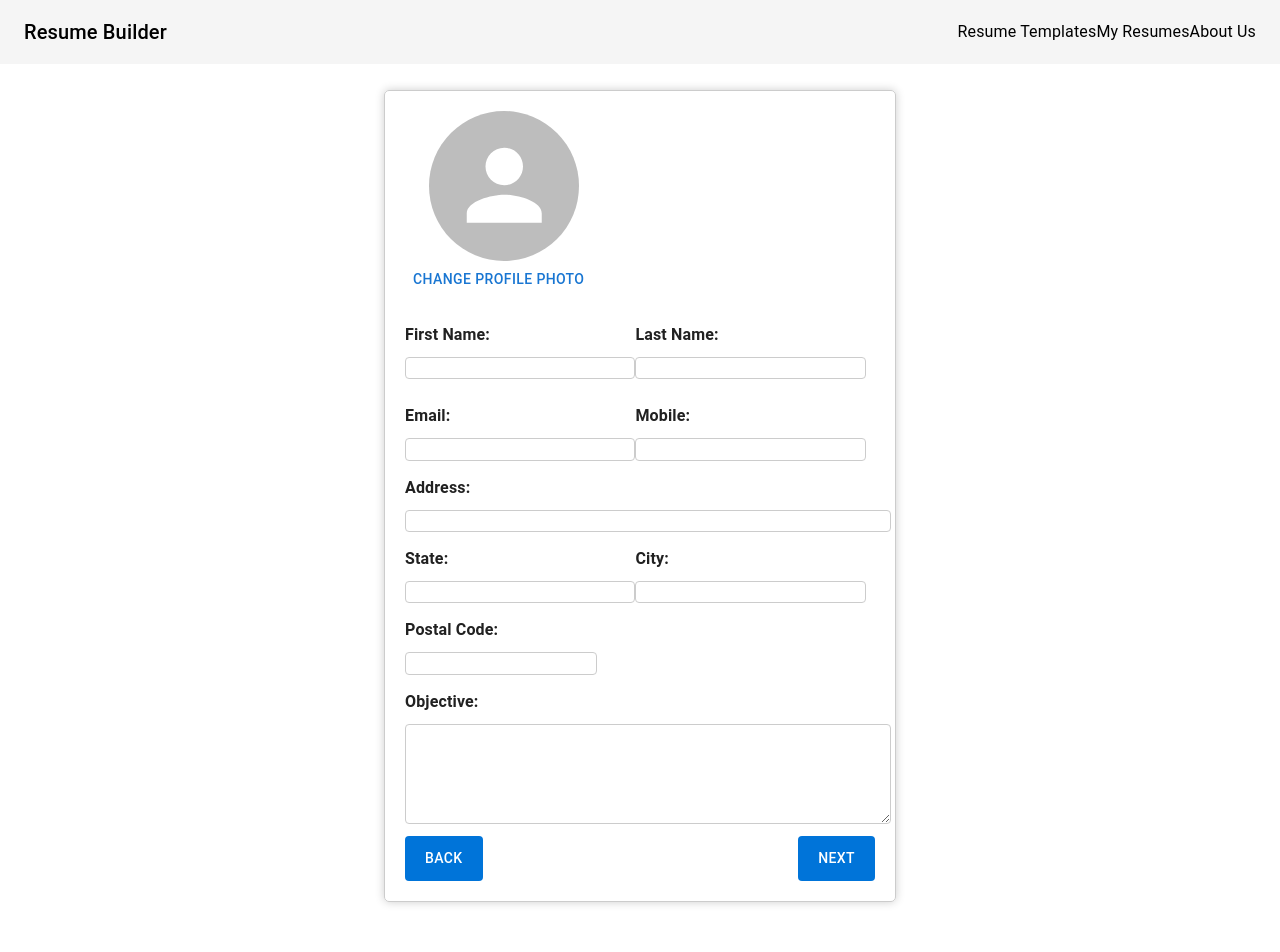
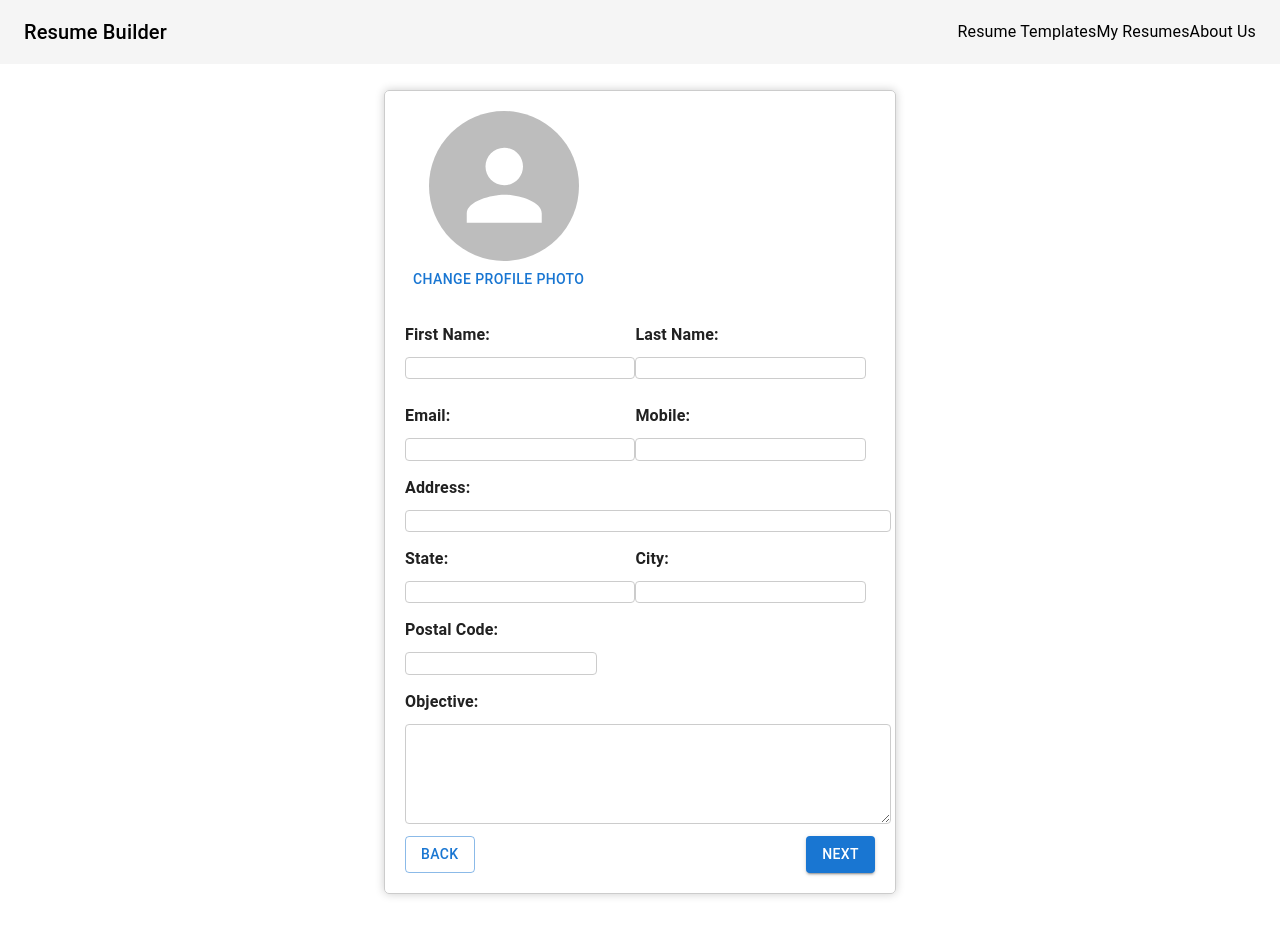
Before and after one commit to mdglankush65/Resume_Builder, a React (Create React App) app: page /info in a window 1280 px wide. Shown: the top 952 px of the page. Built offline with nearby package versions, Linux system fonts and the light colour scheme.

Commit message:
Info Buttons

```diff
--- a/src/components/subRoutes/Info.js
+++ b/src/components/subRoutes/Info.js
@@ -145,8 +145,8 @@ function Info() {
             </form>
 
             <div className='back_next'>
-                <Button onClick={handleBack}>Back</Button>
-                <Button onClick={handleNext}>Next</Button>
+                <Button variant="outlined" onClick={handleBack}>Back</Button>
+                <Button variant="contained" onClick={handleNext}>Next</Button>
             </div>
 
 
--- a/src/css/Info.css
+++ b/src/css/Info.css
@@ -92,15 +92,6 @@ textarea {
     justify-content: space-between;
 }
 
-.back_next button {
-    background-color: #0074d9;
-    color: #fff;
-    padding: 10px 20px;
-    border: none;
-    border-radius: 4px;
-    cursor: pointer;
-}
-
 .back_next button:hover {
     background-color: #1bd57b;
 }
```
